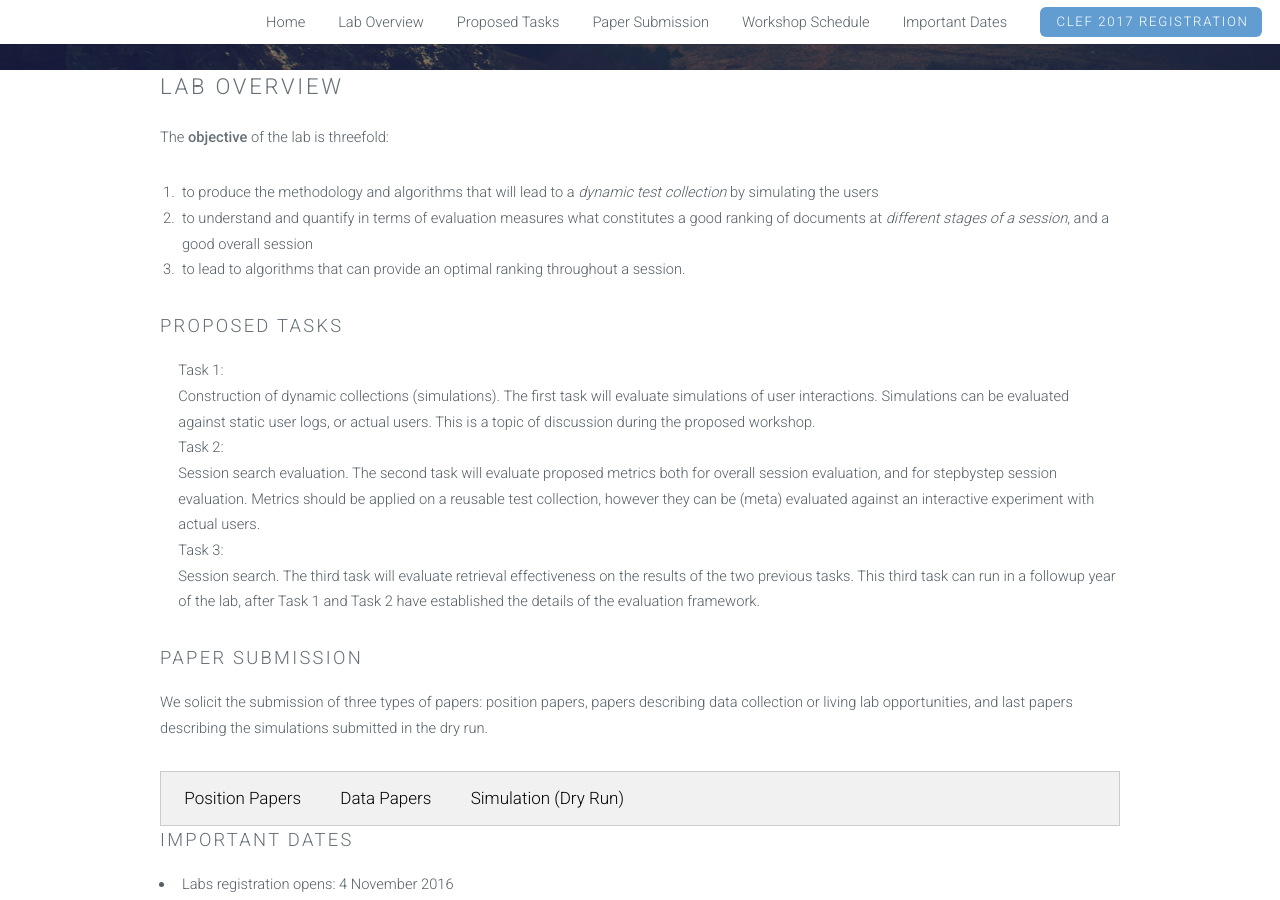
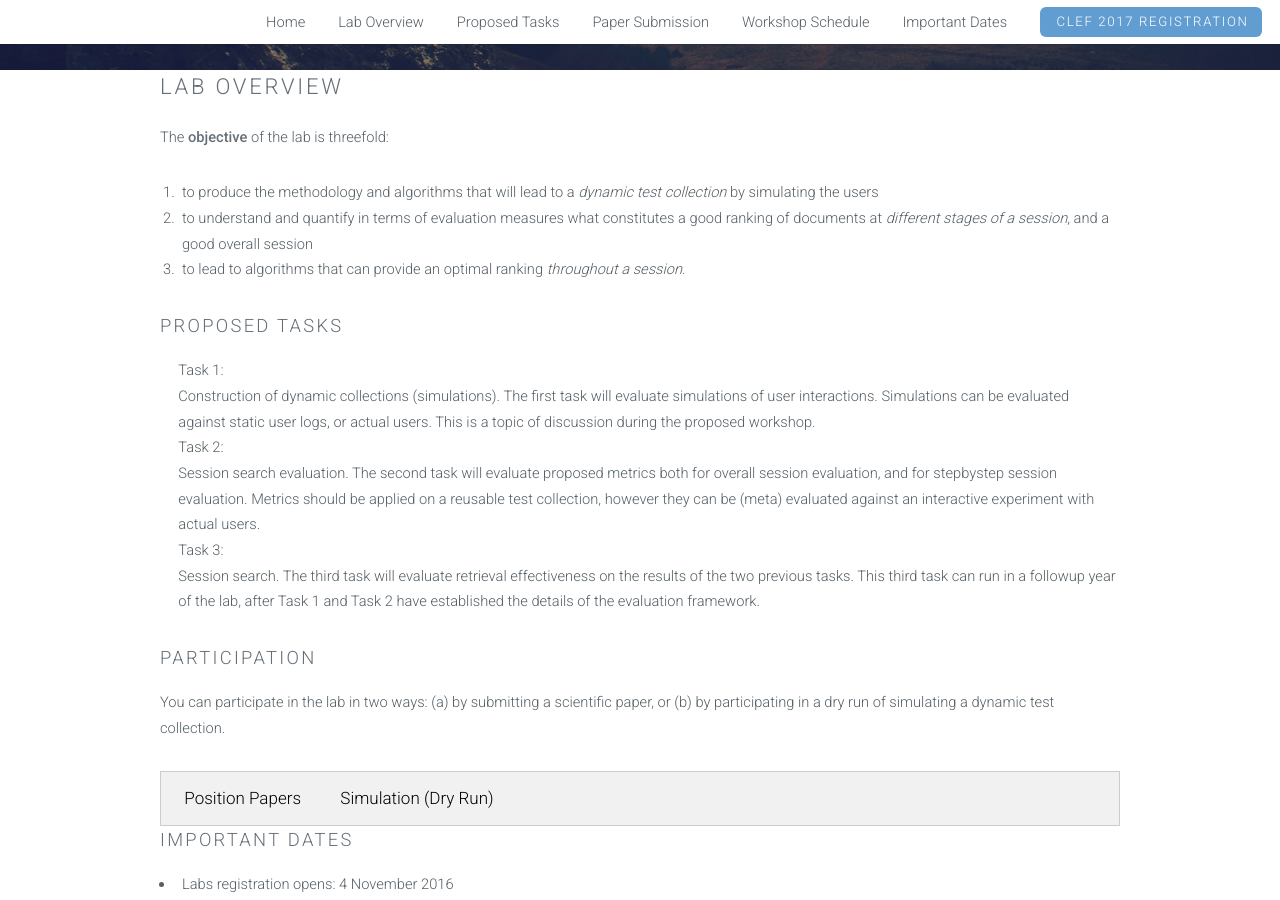
Before and after one commit to ekanou/dynamicsearch, a Jekyll site: the page built from clef-lab.html, in a window 1280 px wide and 900 px high, scrolled down 377 px. Built offline with Jekyll 4.4.1, drawn with Linux system fonts in a browser that asks for light colours.

Commit message:
Update clef-lab.html

```diff
--- a/clef-lab.html
+++ b/clef-lab.html
@@ -21,7 +21,7 @@ layout: clef-default
                     <ol>
                         <li>to produce the methodology and algorithms that will lead to a <em>dynamic test collection</em> by simulating the users</li>
                         <li>to understand and quantify in terms of evaluation measures what constitutes a good ranking of documents at <em>different stages of a session</em>, and a good overall session</li>
-                        <li>to lead to algorithms that can provide an optimal ranking throughout a session.</li>
+                        <li>to lead to algorithms that can provide an optimal ranking <em>throughout a session</em>.</li>
                     </ol>
                 </section>
             </div>
@@ -49,29 +49,26 @@ layout: clef-default
 
         <div class="container">
             <div class="row">
-                <section id="Paper Submission">
-                        <h3>Paper Submission</h3>
-                        <p> We solicit the submission of three types of papers: position papers, papers describing data collection or living lab opportunities, and last papers describing the simulations submitted in the dry run.</p>
-
+                <section id="Participation">
+                        <h3>Participation</h3>
+                        <p>You can participate in the lab in two ways: (a) by submitting a scientific paper, or (b) by participating in a dry run of simulating a dynamic test collection.</p>
+                        <div id="Submissions">
                                 <ul class="tab">
-                                <li><a href="javascript:void(0)" class="tablinks" onclick="openTab(event, 'Position')" id="defaultOpen">Position Papers</a></li>
-                                <li><a href="javascript:void(0)" class="tablinks" onclick="openTab(event, 'Data')">Data Papers</a></li>
+                                        <li><a href="javascript:void(0)" class="tablinks" onclick="openTab(event, 'Scientific Papers')" id="defaultOpen">Position Papers</a></li>
                                         <li><a href="javascript:void(0)" class="tablinks" onclick="openTab(event, 'Simulation')">Simulation (Dry Run)</a></li>
                                 </ul>
 
-                        <div id="Position" class="tabcontent">
-                                <h3>Position Papers</h3>
-                                <p></p>
-                        </div>
-
-                        <div id="Data" class="tabcontent">
-                                <h3>Data Collection or Living Labs</h3>
+                                <div id="Papers" class="tabcontent">
+                                        <h3>Scientific Papers</h3>
+                                        <p>We solicit the submission of two types of papers: position papers, and papers describing data collection or living lab opportunities.</p>
+                                        <h4>Position Papers</h4>
+                                        <h4>Data Papers</h4>
                                         <p>The workshop is open to the submission of papers describing test collections or data sets suitable for guiding the construction of dynamic test collections, tasks and evaluation metrics.</p>
                                 </div>
 
                                 <div id="Simulation" class="tabcontent">
                                         <h3>Simulation Evaluation (Dry Run)</h3>
-                                <p></p>
+                                        <p>TBD</p>
                                 </div>
                 </section>
             </div>
```
Lines whose indentation alone changed are shown as unchanged.
